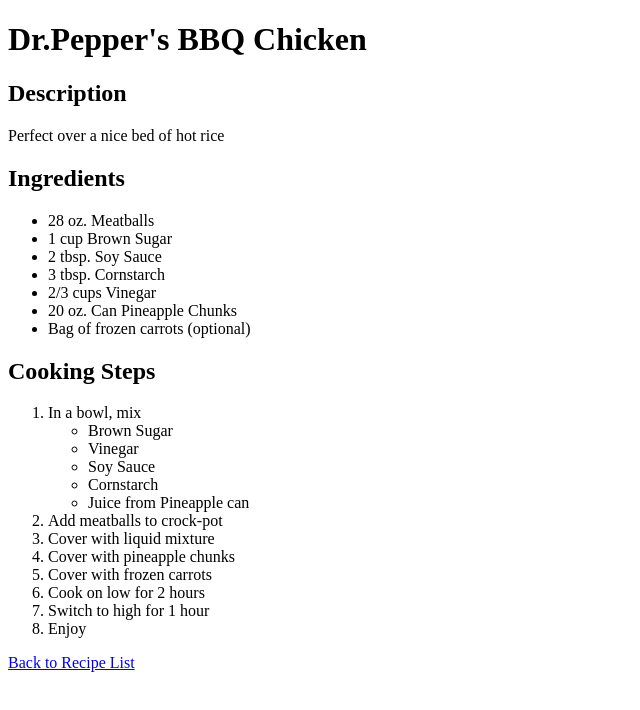
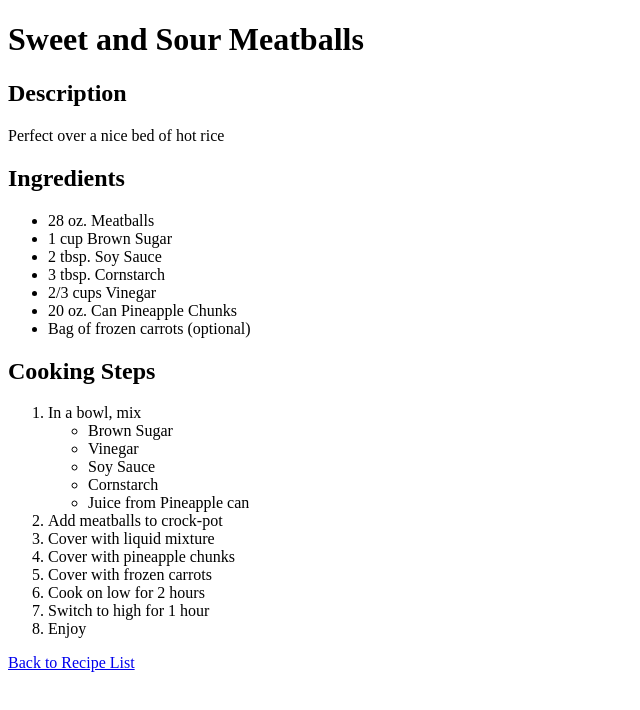
Before and after one commit to qpongratz/odin-recipes, a plain HTML site: page ss-meatballs.html in a window 1280 px wide. Shown: the whole page, without its empty margins (0-640 px from the left). Drawn offline with Linux system fonts and the light colour scheme.

Commit message:
Fix heading on meatballs

```diff
--- a/ss-meatballs.html
+++ b/ss-meatballs.html
@@ -6,7 +6,7 @@
     </head>
 
     <body>
-        <h1>Dr.Pepper's BBQ Chicken</h1>
+        <h1>Sweet and Sour Meatballs</h1>
         <h2>Description</h2>
             <p>Perfect over a nice bed of hot rice</p>
         <h2>Ingredients</h2>
```
